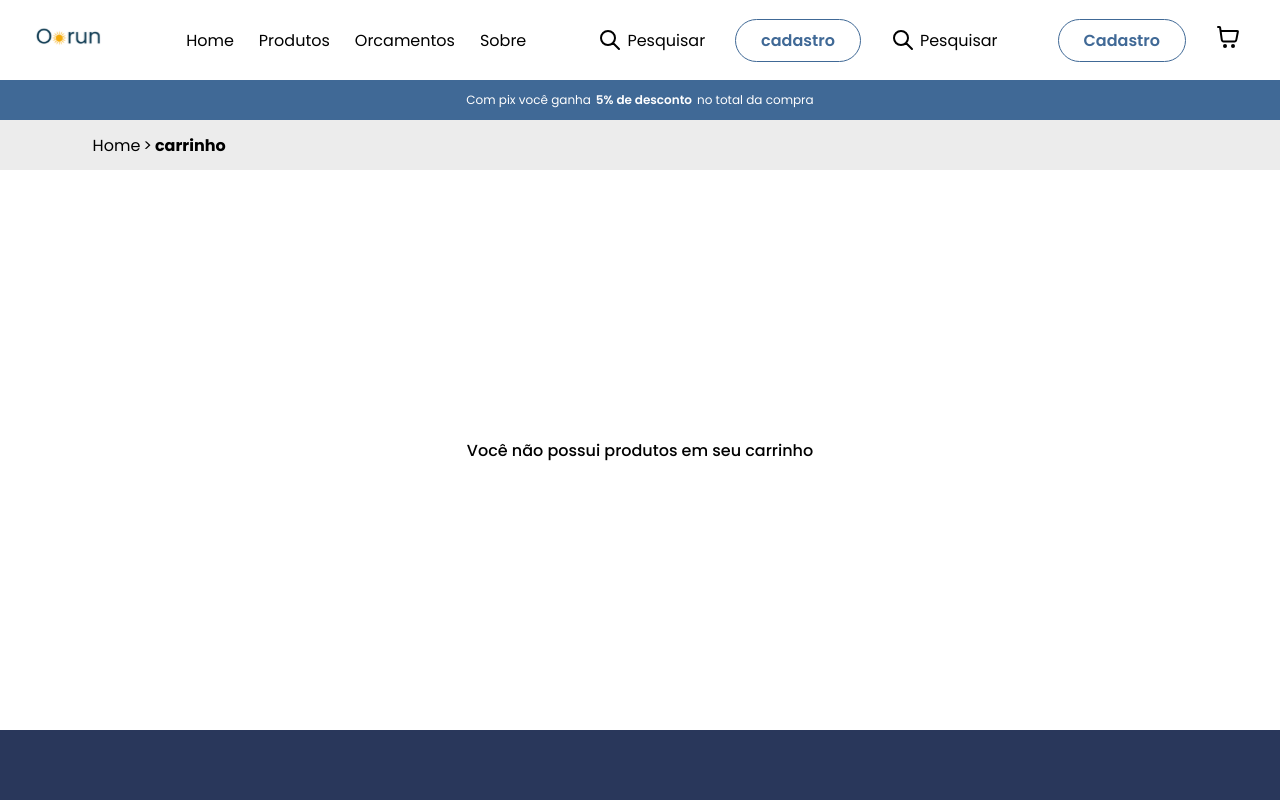
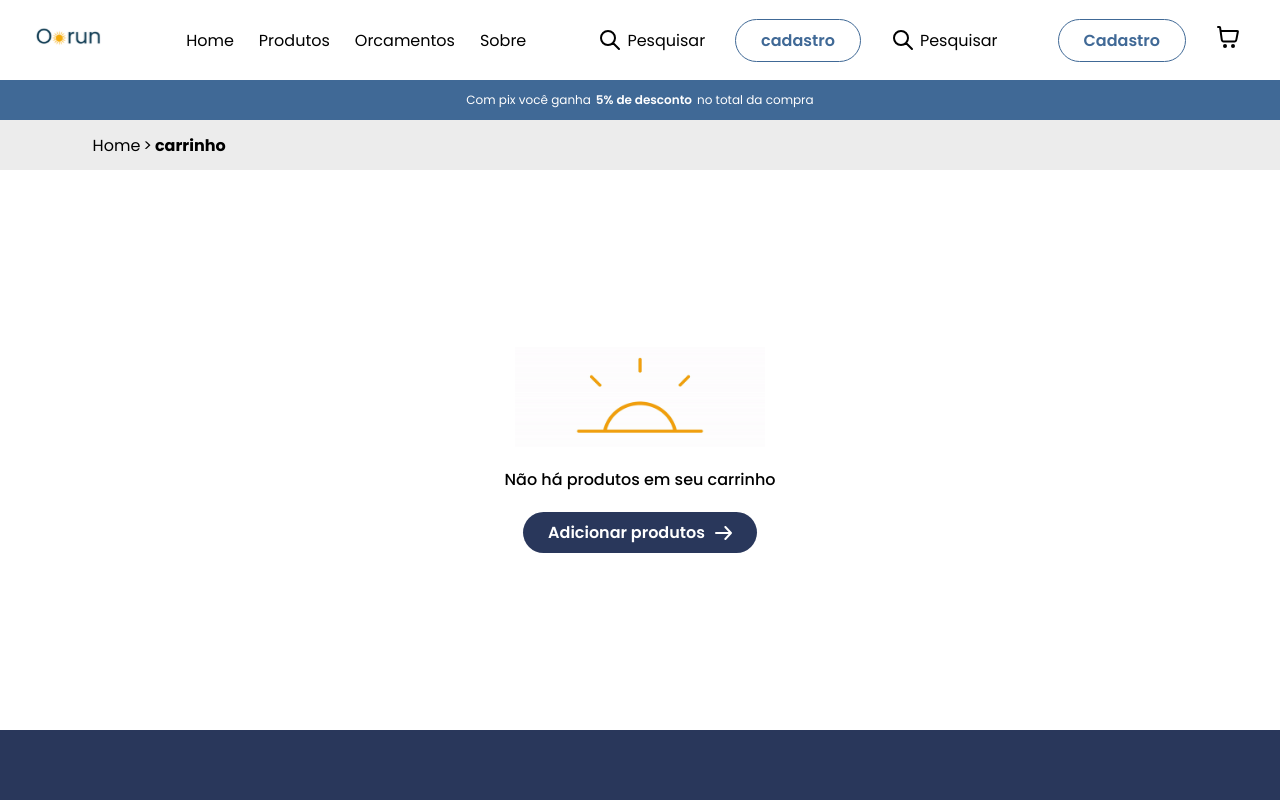
Before and after one commit to hackathon-equipe/HackathonFrontEnd, a Vue app: page /carrinho in a window 1280 px wide. Both pictures are taken after a click on the icon 304 px from the left and 472 px from the top of the page. Shown: the top 800 px of the page. Built offline with nearby package versions, Linux system fonts and the light colour scheme.

Commit message:
adicionado gif ao nao conter itens no carrinho, refeita pagina de carrinho vazio #13

```diff
--- a/src/views/CarrinhoView.vue
+++ b/src/views/CarrinhoView.vue
@@ -1,5 +1,5 @@
 <script setup>
-import { truckIcon, downArrowIcon } from "@/components/icons";
+import { truckIcon, downArrowIcon, leftArrowIcon } from "@/components/icons";
 import itemCarrinho from "@/components/carrinho/itemCarrinho.vue";
 import PadraoPropagandas from "@/components/header/propagandas/PadraoPropagandas.vue";
 import PadraoCaminho from "@/components/header/caminho/PadraoCaminho.vue";
@@ -48,8 +48,12 @@ function removeMsg(){
       <button>Finalizar compra</button>
     </div>
   </div>
-  <div class="not-items" v-else>
-    <h1>Você não possui produtos em seu carrinho</h1>
+  <div class="not-itens" v-else>
+    <div class="loading-animation">
+      <img src="../assets/images/LoadGif/LoadingAnimation.gif" alt="">
+    </div>
+    <h1>Não há produtos em seu carrinho</h1>
+    <router-link class="not-itens-button" to="/produtos" >Adicionar produtos <leftArrowIcon/> </router-link>
   </div>
   <div v-if="visibleRemoveCart" class="removeCard">
     <div>
@@ -59,6 +63,25 @@ function removeMsg(){
 </template>
 
 <style scoped>
+.loading-animation img{
+  width: 250px;
+  height: auto;
+}
+.loading-animation{
+  height: 100px;
+  overflow: hidden;
+}
+.not-itens-button{
+  font-weight: 600;
+  color: white;
+  background-color: #29375B;
+  border-radius: 3rem;
+  text-decoration: none;
+  padding: 8px 25px;
+  display: flex;
+  align-items: center;
+  gap: 10px;
+}
 .removeCard{
   position: fixed;
   bottom: 30px;
@@ -73,16 +96,17 @@ function removeMsg(){
   background-color: #383838cc;
   font-weight: 500;
 }
-.not-items{
+.not-itens{
+  gap: 20px;
   width: 100vw;
   height: 70vh;
   display: flex;
+  flex-direction: column;
   justify-content: center;
   align-items: center;
 }
-.not-items h1{
+.not-itens h1{
   font-weight: 500;
-
 }
 .active {
   padding-left: 5px;
```
Also changed, not shown: src/assets/images/LoadGif/LoadingAnimation.gif (added).
